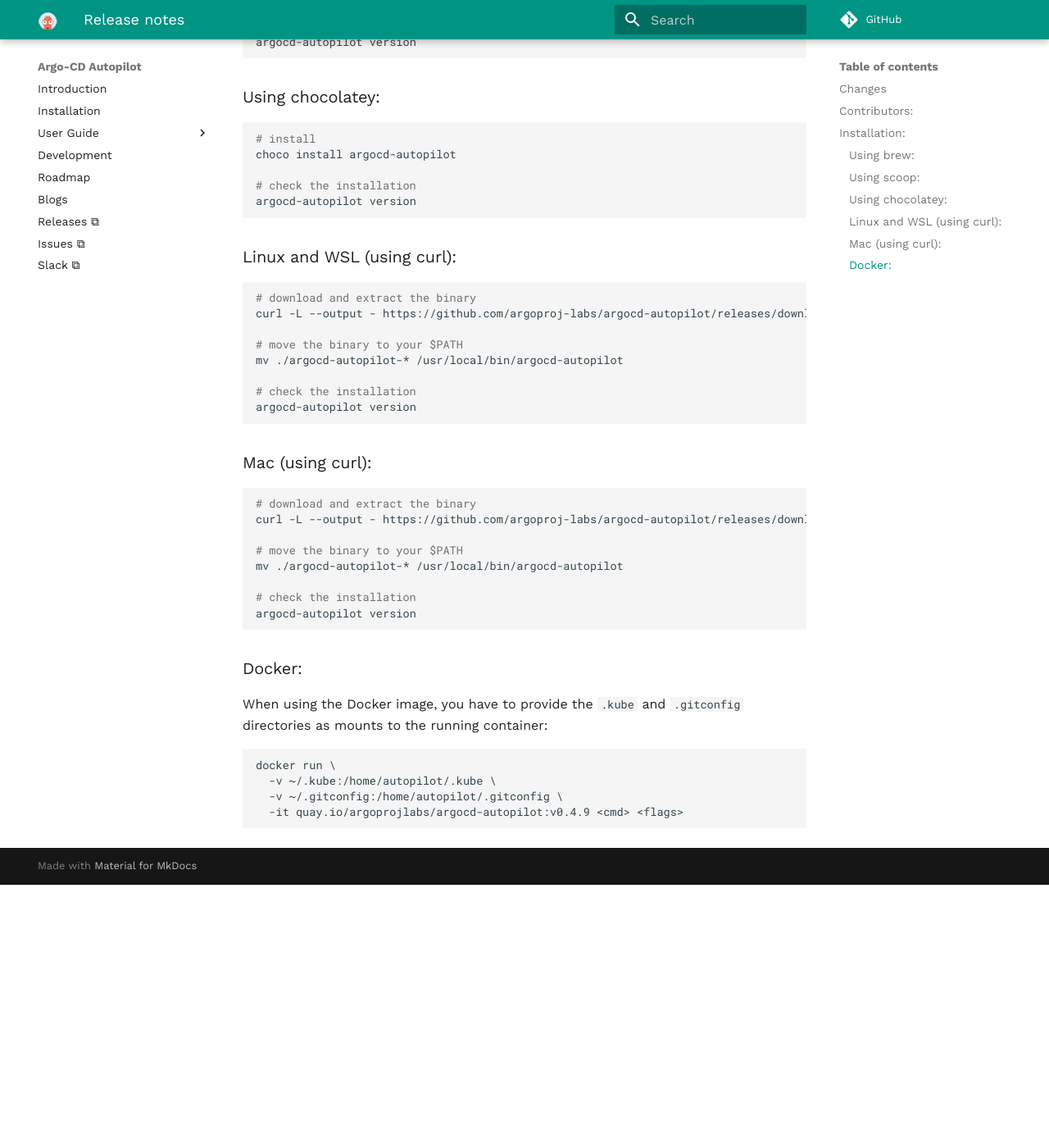
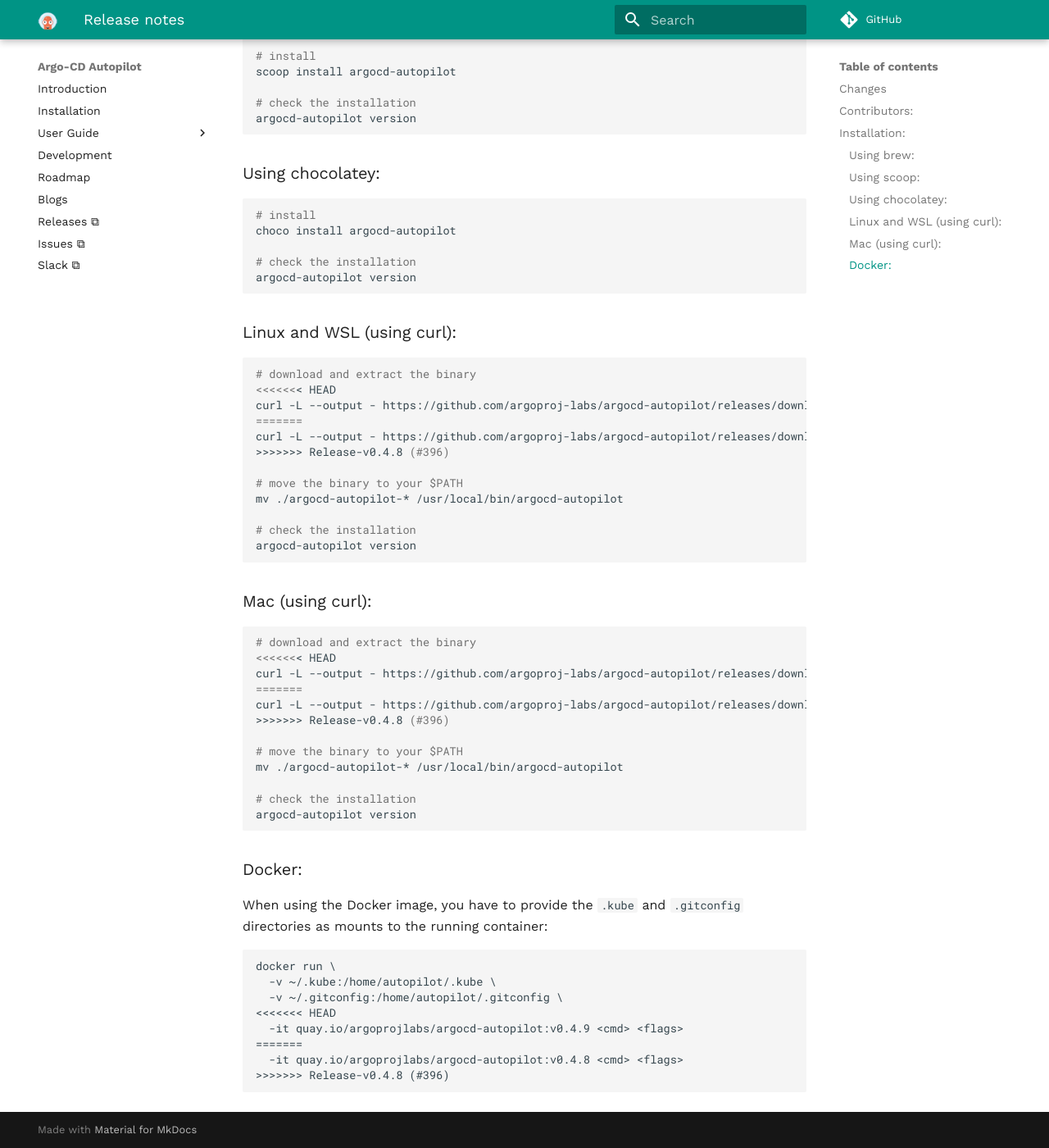
Before and after one commit to argoproj-labs/argocd-autopilot, an MkDocs documentation site: the page built from docs/releases/release_notes.md, in a window 1280 px wide and 1400 px high, scrolled down 920 px. Shown: the whole window at 82% size. Built offline with MkDocs 1.6.1 and Material for MkDocs 9.7.7, drawn with Linux system fonts in a browser that asks for light colours; comment, search, counter and statistics services are not loaded; before the commit the page ends 1999 px from its top, so only the background shows below that; some of the changed text lies outside the part shown.

Commit message:
Release-v0.4.8 (#396)
* unhide the new flag

Signed-off-by: Noam Gal <noam.gal@codefresh.io>

* v0.4.8

Signed-off-by: Noam Gal <noam.gal@codefresh.io>

Signed-off-by: Noam Gal <noam.gal@codefresh.io>
Signed-off-by: kim-codefresh <kim.aharfi@codefresh.io>

````diff
--- a/docs/releases/release_notes.md
+++ b/docs/releases/release_notes.md
@@ -47,7 +49,11 @@ argocd-autopilot version
 
 ```bash
 # download and extract the binary
+<<<<<<< HEAD
 curl -L --output - https://github.com/argoproj-labs/argocd-autopilot/releases/download/v0.4.9/argocd-autopilot-linux-amd64.tar.gz | tar zx
+=======
+curl -L --output - https://github.com/argoproj-labs/argocd-autopilot/releases/download/v0.4.8/argocd-autopilot-linux-amd64.tar.gz | tar zx
+>>>>>>> Release-v0.4.8 (#396)
 
 # move the binary to your $PATH
 mv ./argocd-autopilot-* /usr/local/bin/argocd-autopilot
@@ -60,7 +66,11 @@ argocd-autopilot version
 
 ```bash
 # download and extract the binary
+<<<<<<< HEAD
 curl -L --output - https://github.com/argoproj-labs/argocd-autopilot/releases/download/v0.4.9/argocd-autopilot-darwin-amd64.tar.gz | tar zx
+=======
+curl -L --output - https://github.com/argoproj-labs/argocd-autopilot/releases/download/v0.4.8/argocd-autopilot-darwin-amd64.tar.gz | tar zx
+>>>>>>> Release-v0.4.8 (#396)
 
 # move the binary to your $PATH
 mv ./argocd-autopilot-* /usr/local/bin/argocd-autopilot
@@ -77,5 +87,9 @@ When using the Docker image, you have to provide the `.kube` and `.gitconfig` di
 docker run \
   -v ~/.kube:/home/autopilot/.kube \
   -v ~/.gitconfig:/home/autopilot/.gitconfig \
+<<<<<<< HEAD
   -it quay.io/argoprojlabs/argocd-autopilot:v0.4.9 <cmd> <flags>
+=======
+  -it quay.io/argoprojlabs/argocd-autopilot:v0.4.8 <cmd> <flags>
+>>>>>>> Release-v0.4.8 (#396)
 ```
````
Also changed, not shown: other parts of docs/releases/release_notes.md (+2 -0 lines), 1 other file.
